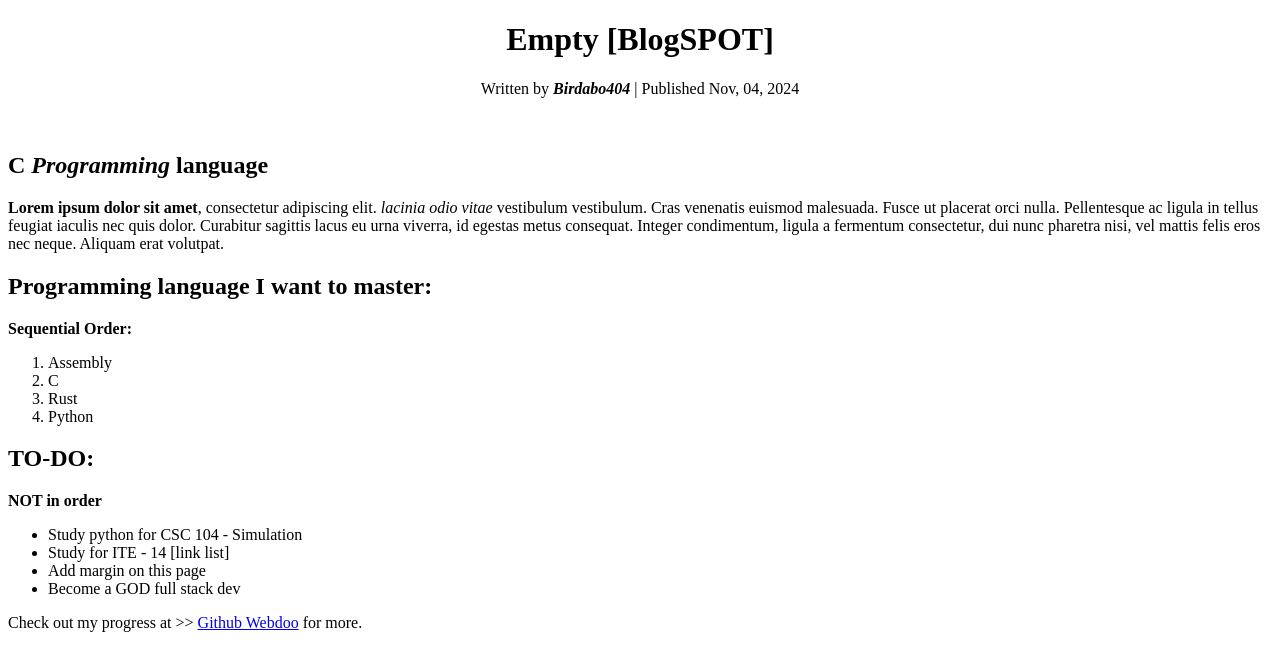
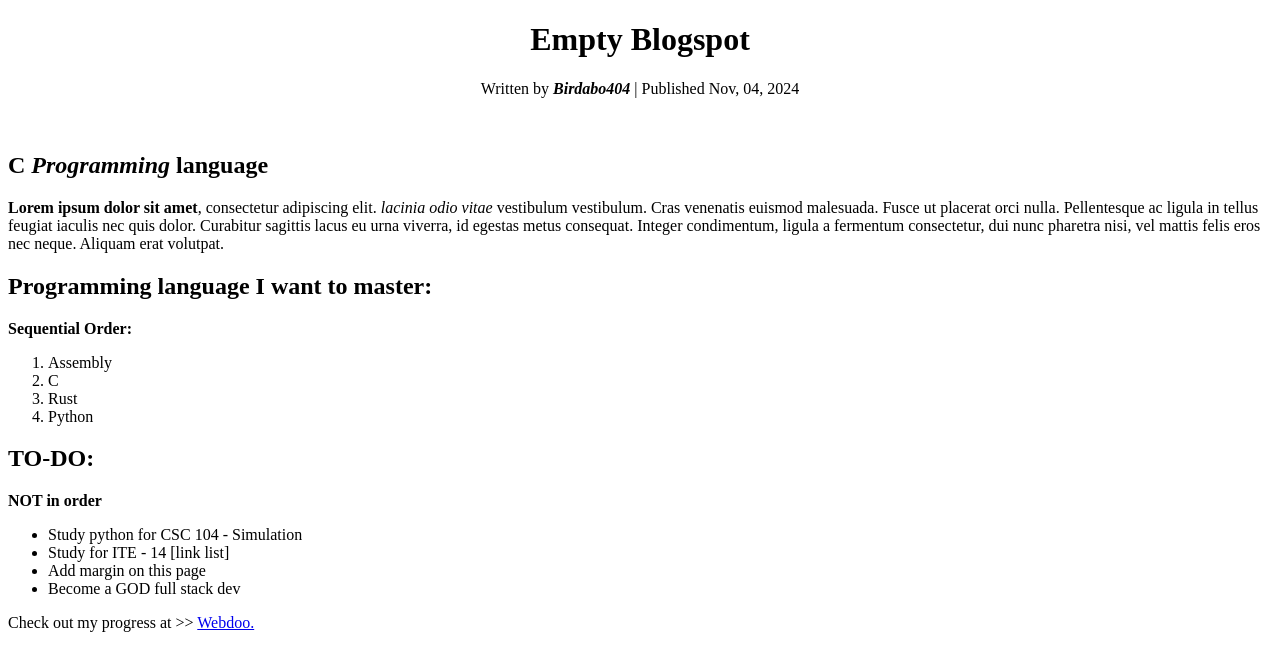
Before and after one commit to Birdabo404/webdoo, a plain HTML site: page EmptyBlog/index.html in a window 1280 px wide. Drawn offline with Linux system fonts and the light colour scheme.

Commit message:
small tweaks

```diff
--- a/EmptyBlog/index.html
+++ b/EmptyBlog/index.html
@@ -12,7 +12,7 @@
     </head>
     <body>
         <div class="header-center">
-            <h1> Empty [BlogSPOT] </h1>
+            <h1> Empty Blogspot </h1>
             <p>Written by <strong> <em> Birdabo404 </em> </strong>| Published Nov, 04, 2024 </p>
         </div>
              <br>
@@ -46,7 +46,7 @@
         </section>
 
         <footer>
-            Check out my progress at >> <a href="https://github.com/Birdabo404/webdoo" target="_blank">Github Webdoo</a> for more.</p>
+            Check out my progress at >> <a href="Github.com/Birdabo404/webdoo"> Webdoo.</a>
         </footer>
 
     </body>
```
